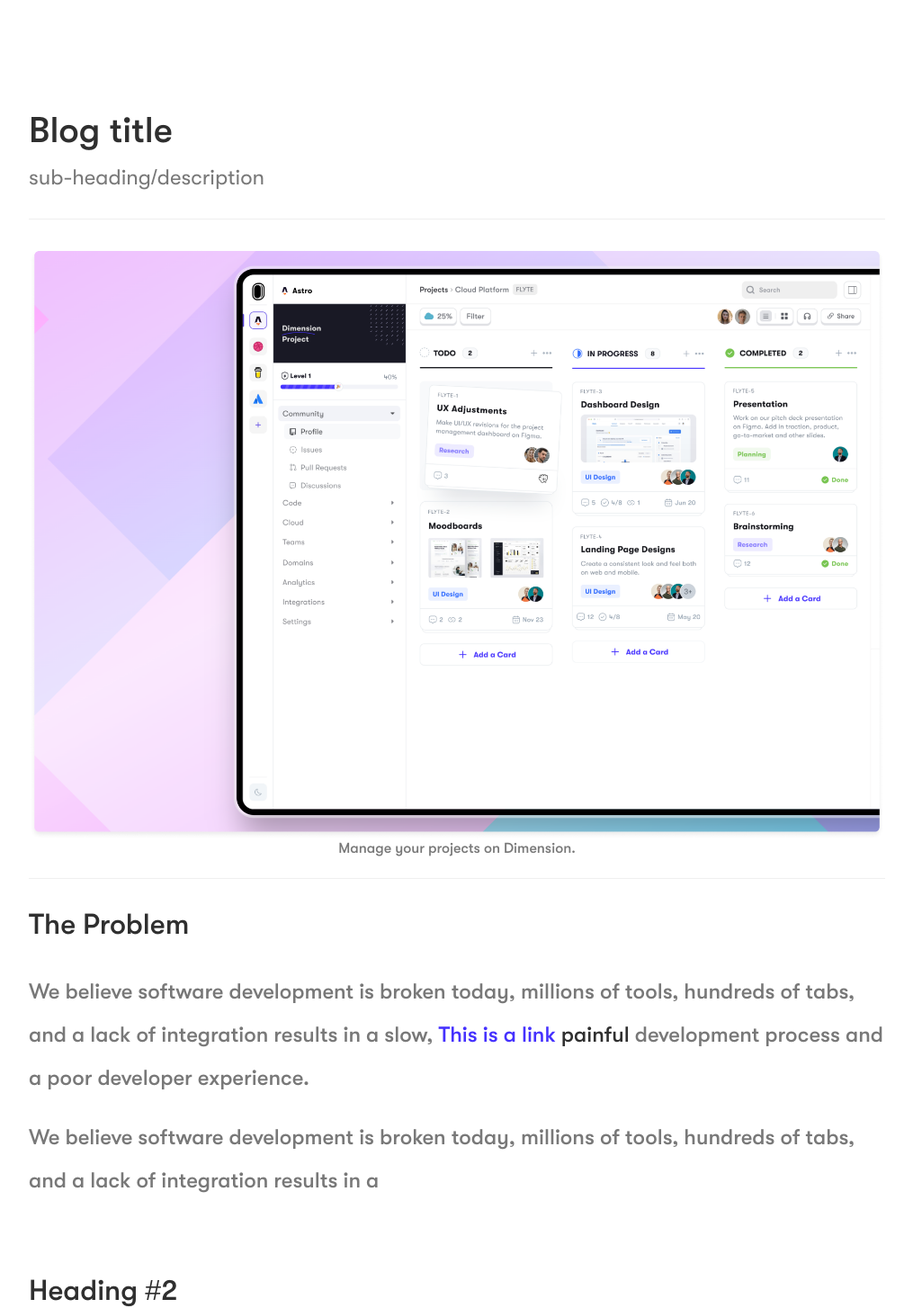
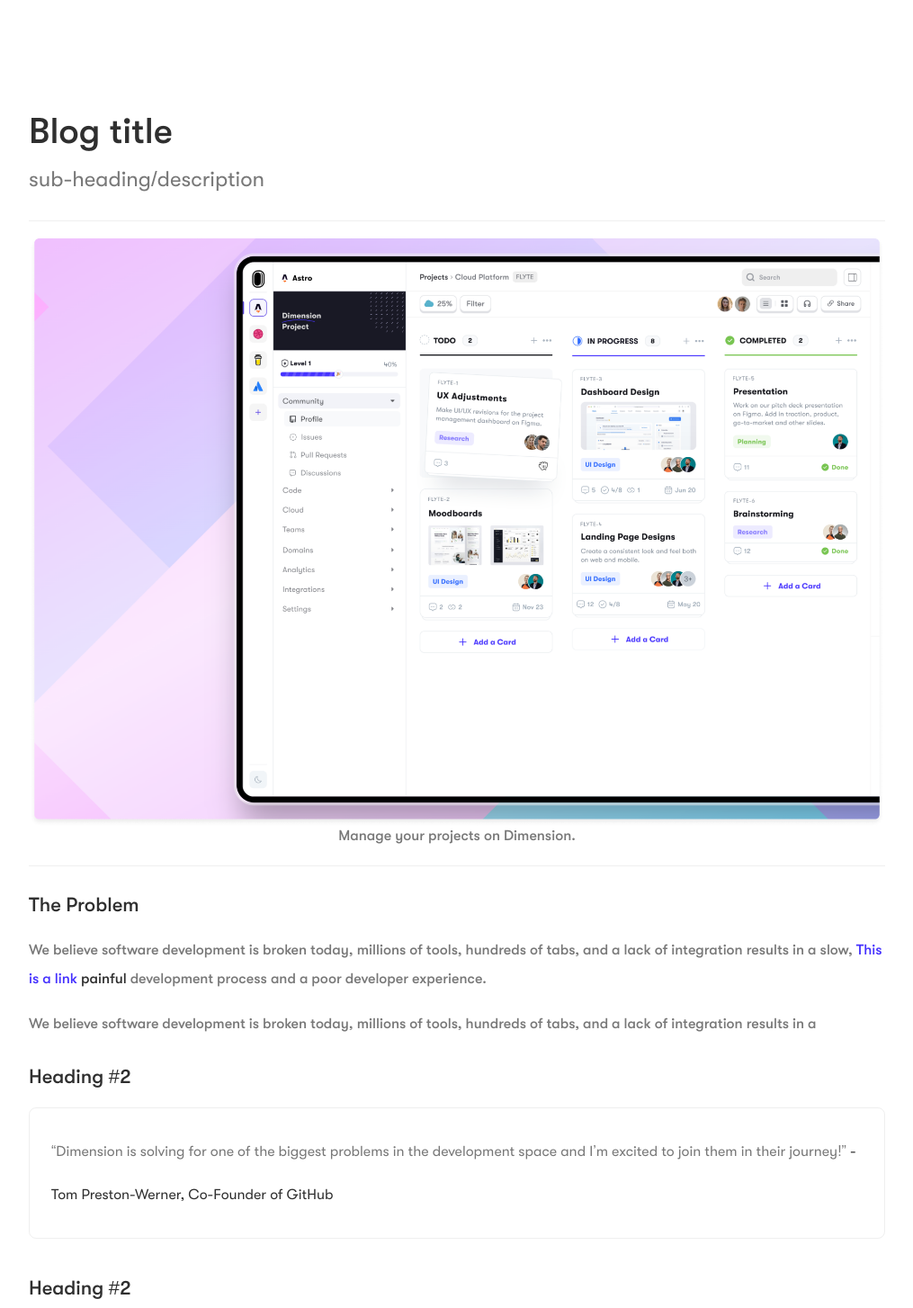
Before and after one commit to Krishna2323/dimension-blog, a Next.js app: page / in a window 1280 px wide. Shown: the part 76-1530 px from the top of the page at 90% size, without its empty margins (132-1147 px from the left). Built offline with nearby package versions, Linux system fonts and the light colour scheme.

Commit message:
Font-sizes reduced.

```diff
--- a/components/Blog/Blog.module.scss
+++ b/components/Blog/Blog.module.scss
@@ -5,7 +5,7 @@
         display: flex;
         justify-content: center;
         flex-direction: column;
-        padding: 3.2rem 0 2.4rem;
+        padding: 1.6rem 0 2.4rem;
         border-bottom: 1px solid rgba(216, 216, 216, 0.4);
         border-top: 1px solid rgba(216, 216, 216, 0.4);
 
@@ -31,7 +31,7 @@
             font-style: normal;
             font-weight: 500;
             font-size: 4rem;
-            line-height: 46px;
+            line-height: 48px;
             color: #2F2F2F;
         }
 
@@ -46,11 +46,11 @@
     }
 
     &__paragraph {
-        padding: 3.2rem 0 4.8rem;
+        padding: 2.4rem 0 0rem;
 
         &__heading {
-            font-size: 3.2rem;
-            margin-bottom: 3.2rem;
+            font-size: 2.2rem;
+            margin-bottom: 1.6rem;
             color: #2F2F2F;
             line-height: 3.7rem;
             display: inline-block;
@@ -58,9 +58,9 @@
         }
 
         &__text {
-            font-size: 2.4rem;
+            font-size: 1.6rem;
             color: #787878;
-            line-height: 4.8rem;
+            line-height: 3.2rem;
 
             & br {
                 height: 1px;
@@ -86,7 +86,7 @@
 
         &__quote {
             padding: 2.4rem;
-            font-size: 2.4rem;
+            font-size: 1.6rem;
             color: #787878;
             line-height: 4.8rem;
             border: 1px solid rgba(216, 216, 216, 0.4);
@@ -101,6 +101,7 @@
         &__people {
             display: flex;
             gap: 2.4rem;
+            padding-top: 2.4rem;
 
             & .person_info {
                 width: 18rem;
--- a/components/Blog/components/Paragraph/Paragraph.tsx
+++ b/components/Blog/components/Paragraph/Paragraph.tsx
@@ -8,6 +8,7 @@
   text?: JSX.Element;
   quote?: Quote;
   people?: Person[];
+  style?: any;
 };
 
 type Quote = {
@@ -18,7 +19,10 @@
 const Paragraph: React.FC<ParagraphProps> = (props) => {
   const { text, heading, people, quote } = props;
   return (
-    <div className={classes.blog__paragraph}>
+    <div
+      className={classes.blog__paragraph}
+      style={props.style ? props.style : {}}
+    >
       <span className={classes.blog__paragraph__heading}>{heading}</span>
       <div className={classes.blog__paragraph__text}>{text}</div>
 
--- a/pages/index.tsx
+++ b/pages/index.tsx
@@ -49,7 +49,11 @@
           heading="The Problem"
         />
         <Paragraph heading="Heading #2" quote={quote} />
-        <Paragraph heading="Heading #2" people={People} />
+        <Paragraph
+          heading="Heading #2"
+          style={{ marginTop: "1.2rem" }}
+          people={People}
+        />
       </Blog>
     </>
   );
```
